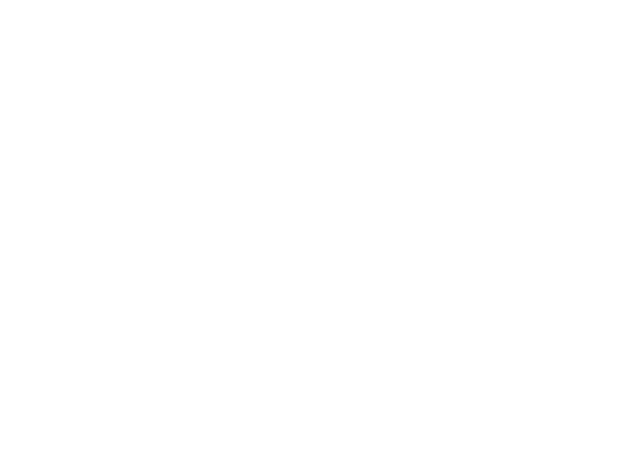
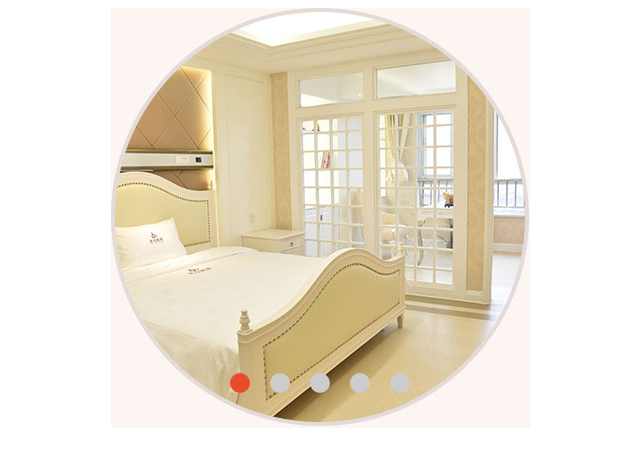
Before and after one commit to siniantime/-, a plain HTML site: page 20170409淡入淡出轮播图/index.html in a window 1280 px wide. Shown: the whole page, without its empty margins (320-960 px from the left). Drawn offline with nearby package versions, Linux system fonts and the light colour scheme.

Commit message:
淡入淡出效果

```diff
--- a/20170409淡入淡出轮播图/index.html
+++ b/20170409淡入淡出轮播图/index.html
@@ -5,10 +5,102 @@
 		<meta name="author" content="Sup_"/>
 		<meta name="Generator" content="Sublime Text">
 		<title>淡入淡出动画</title>
+		<style>
+			ul,li{
+				margin: 0;
+				padding: 0;
+			}
+			li{
+				list-style: none;
+			}
+			.pic{
+				position: relative;
+				width: 419px;
+				height: 419px;
+				margin: auto;
+			}
+			.pic li{
+				position: absolute;
+				z-index: -1;
+			}
+			.pic li:first-child{
+				z-index: 1;
+			}
+			.pic .spot{
+				position: absolute;
+				z-index: 2;
+				width: 100%;
+				bottom: 20px;
+				text-align: center;
+			}
+			.pic .spot span{
+				display: inline-block;
+				width: 20px;
+				height: 20px;
+				margin: 10px;
+				border-radius: 50%;
+				background-color: #ccc;
+			}
+			.pic .spot .active{
+				background-color: #ea4c29;
+			}
+		</style>
+		<script src="http://apps.bdimg.com/libs/jquery/2.1.4/jquery.min.js"></script>
+		<script type="text/javascript">
+			$(document).ready(function() {
+				(function(){
+
+					focusFade(pic,3000);
+
+					//淡入淡出焦点图函数
+					function focusFade(id,time){
+						var oPic = $(id).find('li');
+						var oSpot = $(id).find('div').find('span');
+						var iNow = 0;
+						var timer=null;
+
+						//clearInterval(timer);
+
+						autoPlay();
+
+						oSpot.hover(function() {
+							clearInterval(timer);
+							iNow=$(this).index();
+							fnFade();
+						}, function() {
+							autoPlay();
+						});
+
+						function autoPlay() {
+							timer = setInterval(function(){
+							fnFade();
+							},time)
+						}
+
+						function fnFade(){
+							oPic.stop().fadeOut(1000).css('z-index', '1');
+							oPic.eq(iNow).stop().fadeIn(1000).css('z-index', '2');
+							oSpot.removeClass('active');
+							oSpot.eq(iNow).addClass('active');
+							(iNow == oPic.length-1)? iNow=0 : iNow++;
+						}
+					}
+
+				})();
+			});
+
+		</script>
 	</head>
 	<body>
-
-
-	    <script src="http://apps.bdimg.com/libs/jquery/2.1.4/jquery.min.js"></script>
+		<div class="content">
+			<ul id="pic" class="pic">
+				<li><img src="img/kt1_85.jpg"></li>
+				<li><img src="img/kt3_85.jpg"></li>
+				<li><img src="img/kt4_85.jpg"></li>
+				<li><img src="img/kt5_85.jpg"></li>
+				<li><img src="img/kt6_85.jpg"></li>
+				<div class="spot"><span class="active"></span><span></span><span></span><span></span><span></span></div>
+			</ul>
+		</div>
 	</body>
 </html>
```
Also changed, not shown: 20170409淡入淡出轮播图/img/kt1_85.jpg (added), 20170409淡入淡出轮播图/img/kt3_85.jpg (added), 20170409淡入淡出轮播图/img/kt4_85.jpg (added), 20170409淡入淡出轮播图/img/kt5_85.jpg (added), 20170409淡入淡出轮播图/img/kt6_85.jpg (added).
